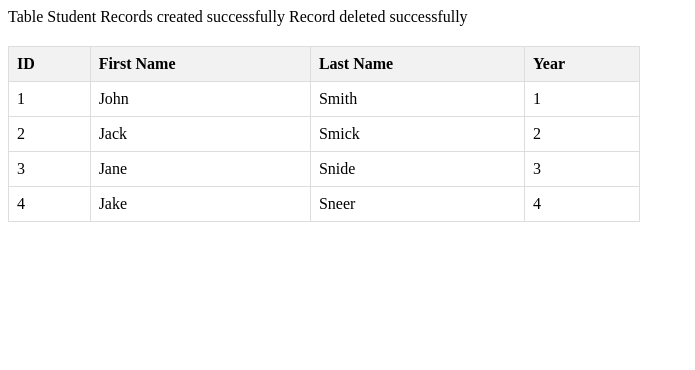
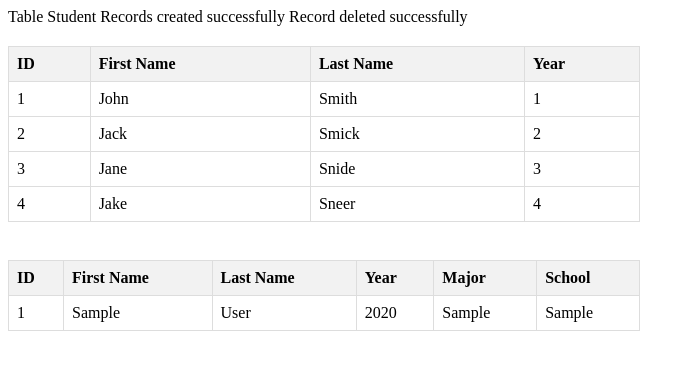
Before and after one commit to andrearcaina/CPS630-Labs, a PHP site: page / in a window 1280 px wide. Shown: the top 370 px of the page, without its empty margins (0-695 px from the left). Run offline with PHP 8.4, Linux system fonts and the light colour scheme; data comes from the database, SQL or seed files in the repository; tables that the repository leaves empty or names only in its code hold one stand-in row (values such as "Sample post").

Commit message:
Added second table strec2 to the website

```diff
--- a/lab02/part2/index.php
+++ b/lab02/part2/index.php
@@ -1,7 +1,7 @@
 <?php
 $servername = "localhost";
 $username = "root";
-$password = "testing";
+$password = ""; // Default XAMPP password
 $dbname = "testnew";
 
 $conn = new mysqli($servername, $username, $password, $dbname);
@@ -52,6 +52,8 @@ if (mysqli_query($conn, $sql) === TRUE) {
 $sql = "SELECT id, firstName, lastName, year FROM StRec";
 $result = mysqli_query($conn, $sql);
 
+$sql = "SELECT id, firstName, lastName, year, major, school FROM strec2";
+$result2 = mysqli_query($conn, $sql);
 ?>
 
 <!DOCTYPE html>
@@ -84,6 +86,34 @@ $result = mysqli_query($conn, $sql);
         } else {
             echo "<tr><td colspan='4'>0 results</td></tr>";
         }
+        ?>
+    </table>
+    <br>
+    <table>
+        <tr>
+            <th>ID</th>
+            <th>First Name</th>
+            <th>Last Name</th>
+            <th>Year</th>
+            <th>Major</th>
+            <th>School</th>
+        </tr>
+
+        <?php
+        if ($result2->num_rows > 0) {
+            while($row = $result2->fetch_assoc()) {
+                echo "<tr>";
+                echo "<td>" . $row["id"]. "</td>";
+                echo "<td>" . $row["firstName"]. "</td>";
+                echo "<td>" . $row["lastName"]. "</td>";
+                echo "<td>" . $row["year"]. "</td>";
+                echo "<td>" . $row["major"]. "</td>";
+                echo "<td>" . $row["school"]. "</td>";
+                echo "</tr>";
+            }
+        } else {
+            echo "<tr><td colspan='4'>0 results</td></tr>";
+        }
         mysqli_close($conn);
         ?>
     </table>
```
